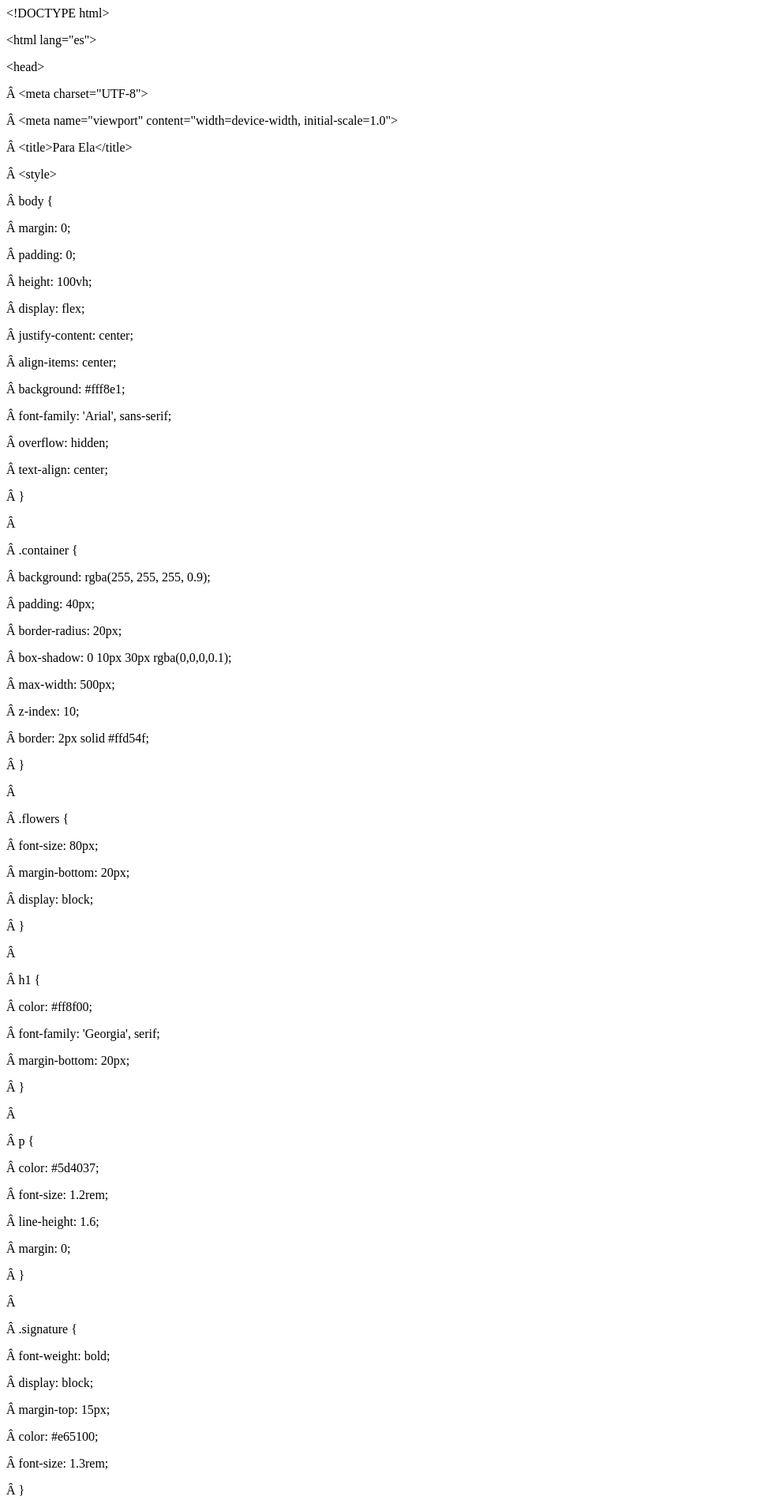
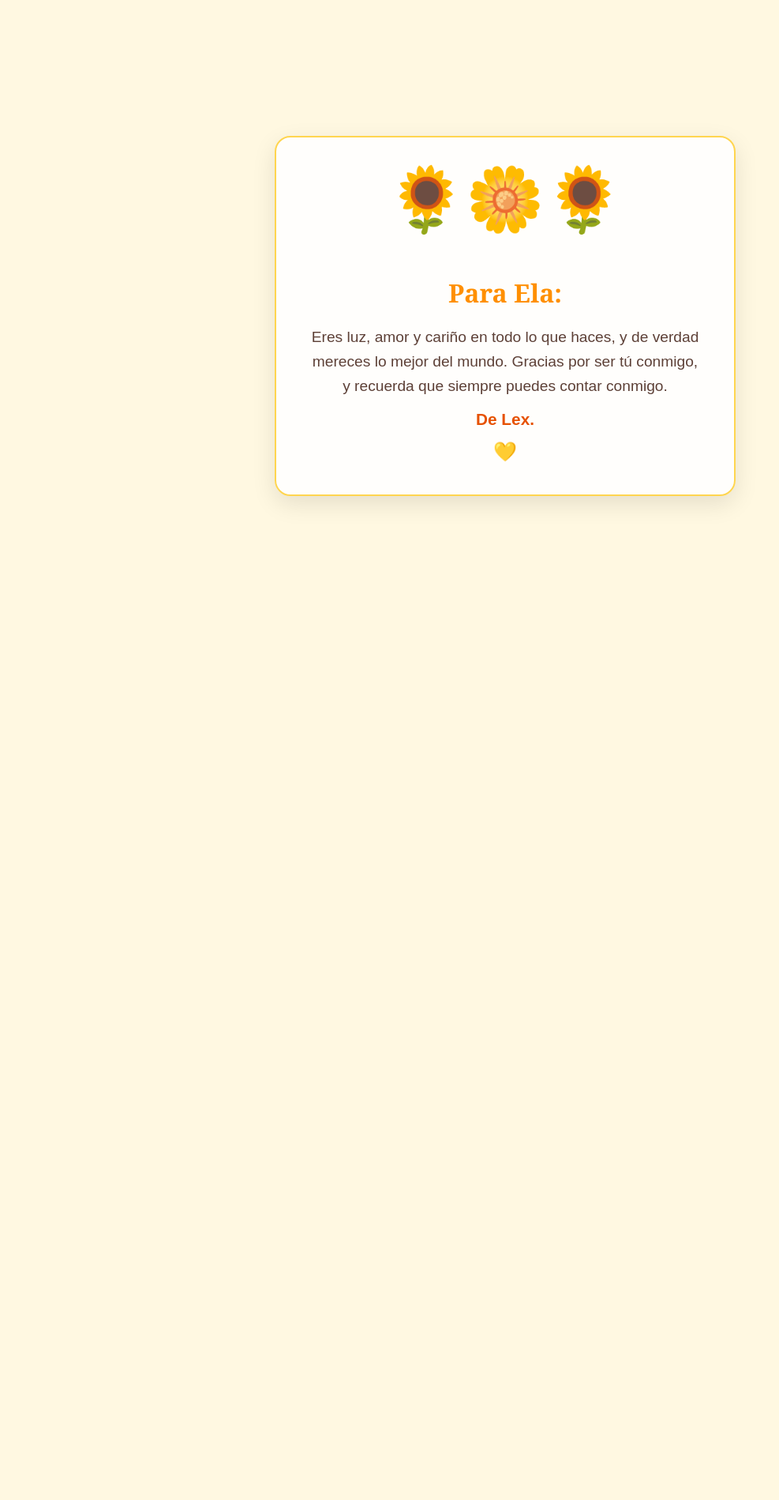
Before and after one commit to lexguillermocp/Flores-amarillas-for-E, a plain HTML site: page index.html in a window 1280 px wide. Shown: the top 1899 px of the page at 79% size, without its empty margins (0-987 px from the left). After the commit the page ends 800 px from the top, so only its background shows below. Drawn offline with Linux system fonts and the light colour scheme.

Commit message:
Update index.html

```diff
--- a/index.html
+++ b/index.html
@@ -1,92 +1,90 @@
-<p>&lt;!DOCTYPE html&gt;</p>
-<p>&lt;html lang="es"&gt;</p>
-<p>&lt;head&gt;</p>
-<p> &lt;meta charset="UTF-8"&gt;</p>
-<p> &lt;meta name="viewport" content="width=device-width, initial-scale=1.0"&gt;</p>
-<p> &lt;title&gt;Para Ela&lt;/title&gt;</p>
-<p> &lt;style&gt;</p>
-<p> body {</p>
-<p> margin: 0;</p>
-<p> padding: 0;</p>
-<p> height: 100vh;</p>
-<p> display: flex;</p>
-<p> justify-content: center;</p>
-<p> align-items: center;</p>
-<p> background: #fff8e1;</p>
-<p> font-family: 'Arial', sans-serif;</p>
-<p> overflow: hidden;</p>
-<p> text-align: center;</p>
-<p> }</p>
-<p> </p>
-<p> .container {</p>
-<p> background: rgba(255, 255, 255, 0.9);</p>
-<p> padding: 40px;</p>
-<p> border-radius: 20px;</p>
-<p> box-shadow: 0 10px 30px rgba(0,0,0,0.1);</p>
-<p> max-width: 500px;</p>
-<p> z-index: 10;</p>
-<p> border: 2px solid #ffd54f;</p>
-<p> }</p>
-<p> </p>
-<p> .flowers {</p>
-<p> font-size: 80px;</p>
-<p> margin-bottom: 20px;</p>
-<p> display: block;</p>
-<p> }</p>
-<p> </p>
-<p> h1 {</p>
-<p> color: #ff8f00;</p>
-<p> font-family: 'Georgia', serif;</p>
-<p> margin-bottom: 20px;</p>
-<p> }</p>
-<p> </p>
-<p> p {</p>
-<p> color: #5d4037;</p>
-<p> font-size: 1.2rem;</p>
-<p> line-height: 1.6;</p>
-<p> margin: 0;</p>
-<p> }</p>
-<p> </p>
-<p> .signature {</p>
-<p> font-weight: bold;</p>
-<p> display: block;</p>
-<p> margin-top: 15px;</p>
-<p> color: #e65100;</p>
-<p> font-size: 1.3rem;</p>
-<p> }</p>
-<p> </p>
-<p> .heart {</p>
-<p> color: #ff5252;</p>
-<p> margin-top: 15px;</p>
-<p> display: block;</p>
-<p> font-size: 1.5rem;</p>
-<p> }</p>
-<p> </p>
-<p> @keyframes float {</p>
-<p> 0% { transform: translateY(0px); }</p>
-<p> 50% { transform: translateY(-10px); }</p>
-<p> 100% { transform: translateY(0px); }</p>
-<p> }</p>
-<p> </p>
-<p> .flower-float {</p>
-<p> animation: float 3s ease-in-out infinite;</p>
-<p> display: inline-block;</p>
-<p> }</p>
-<p> &lt;/style&gt;</p>
-<p>&lt;/head&gt;</p>
-<p>&lt;body&gt;</p>
-<p> </p>
-<p> &lt;div class="container"&gt;</p>
-<p> &lt;span class="flowers flower-float"&gt;🌻🌼🌻&lt;/span&gt;</p>
-<p> &lt;h1&gt;Para Ela:&lt;/h1&gt;</p>
-<p> &lt;p&gt;</p>
-<p> Eres luz, amor y cariño en todo lo que haces, y de verdad mereces lo mejor del mundo. Gracias por ser tú conmigo, y recuerda que siempre puedes contar conmigo.</p>
-<p> &lt;/p&gt;</p>
-<p> &lt;span class</p>
-<p>="signature"&gt;De Lex.&lt;/span&gt;</p>
-<p> &lt;span class="heart"&gt;💛&lt;/span&gt;</p>
-<p> &lt;/div&gt;</p>
-<p> </p>
-<p>&lt;/body&gt;</p>
-<p>&lt;/html&gt;</p>
-<p> </p>
+<!DOCTYPE html>
+<html lang="es">
+<head>
+ <meta charset="UTF-8">
+ <meta name="viewport" content="width=device-width, initial-scale=1.0">
+ <title>Para Ela</title>
+ <style>
+ body {
+ margin: 0;
+ padding: 0;
+ height: 100vh;
+ display: flex;
+ justify-content: center;
+ align-items: center;
+ background: #fff8e1;
+ font-family: 'Arial', sans-serif;
+ overflow: hidden;
+ text-align: center;
+ }
+
+ .container {
+ background: rgba(255, 255, 255, 0.9);
+ padding: 40px;
+ border-radius: 20px;
+ box-shadow: 0 10px 30px rgba(0,0,0,0.1);
+ max-width: 500px;
+ z-index: 10;
+ border: 2px solid #ffd54f;
+ }
+
+ .flowers {
+ font-size: 80px;
+ margin-bottom: 20px;
+ display: block;
+ }
+
+ h1 {
+ color: #ff8f00;
+ font-family: 'Georgia', serif;
+ margin-bottom: 20px;
+ }
+
+ p {
+ color: #5d4037;
+ font-size: 1.2rem;
+ line-height: 1.6;
+ margin: 0;
+ }
+
+ .signature {
+ font-weight: bold;
+ display: block;
+ margin-top: 15px;
+ color: #e65100;
+ font-size: 1.3rem;
+ }
+
+ .heart {
+ color: #ff5252;
+ margin-top: 15px;
+ display: block;
+ font-size: 1.5rem;
+ }
+
+ @keyframes float {
+ 0% { transform: translateY(0px); }
+ 50% { transform: translateY(-10px); }
+ 100% { transform: translateY(0px); }
+ }
+
+ .flower-float {
+ animation: float 3s ease-in-out infinite;
+ display: inline-block;
+ }
+ </style>
+</head>
+<body>
+
+ <div class="container">
+ <span class="flowers flower-float">🌻🌼🌻</span>
+ <h1>Para Ela:</h1>
+ <p>
+ Eres luz, amor y cariño en todo lo que haces, y de verdad mereces lo mejor del mundo. Gracias por ser tú conmigo, y recuerda que siempre puedes contar conmigo.
+ </p>
+ <span class="signature">De Lex.</span>
+ <span class="heart">💛</span>
+ </div>
+
+</body>
+</html>
```
